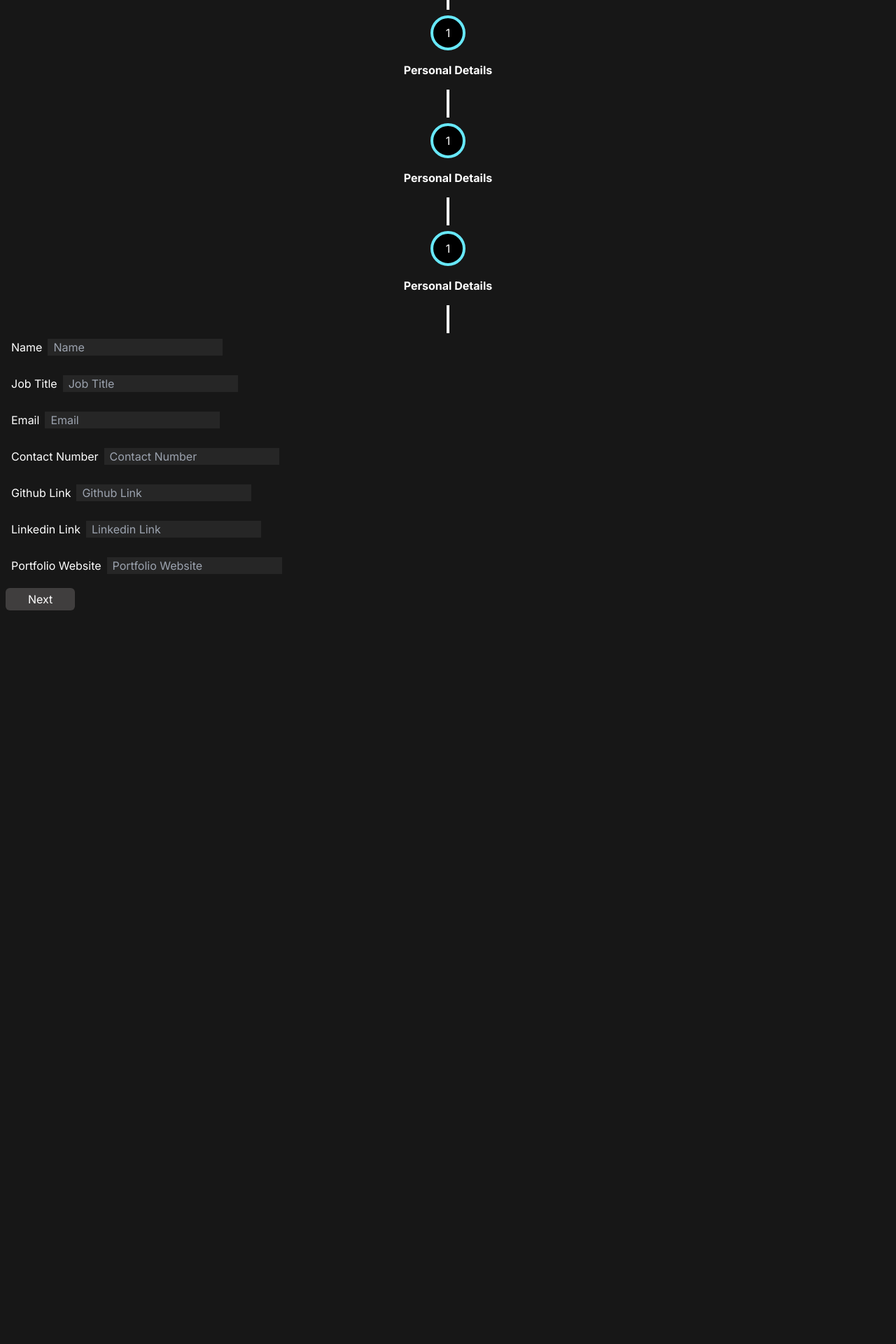
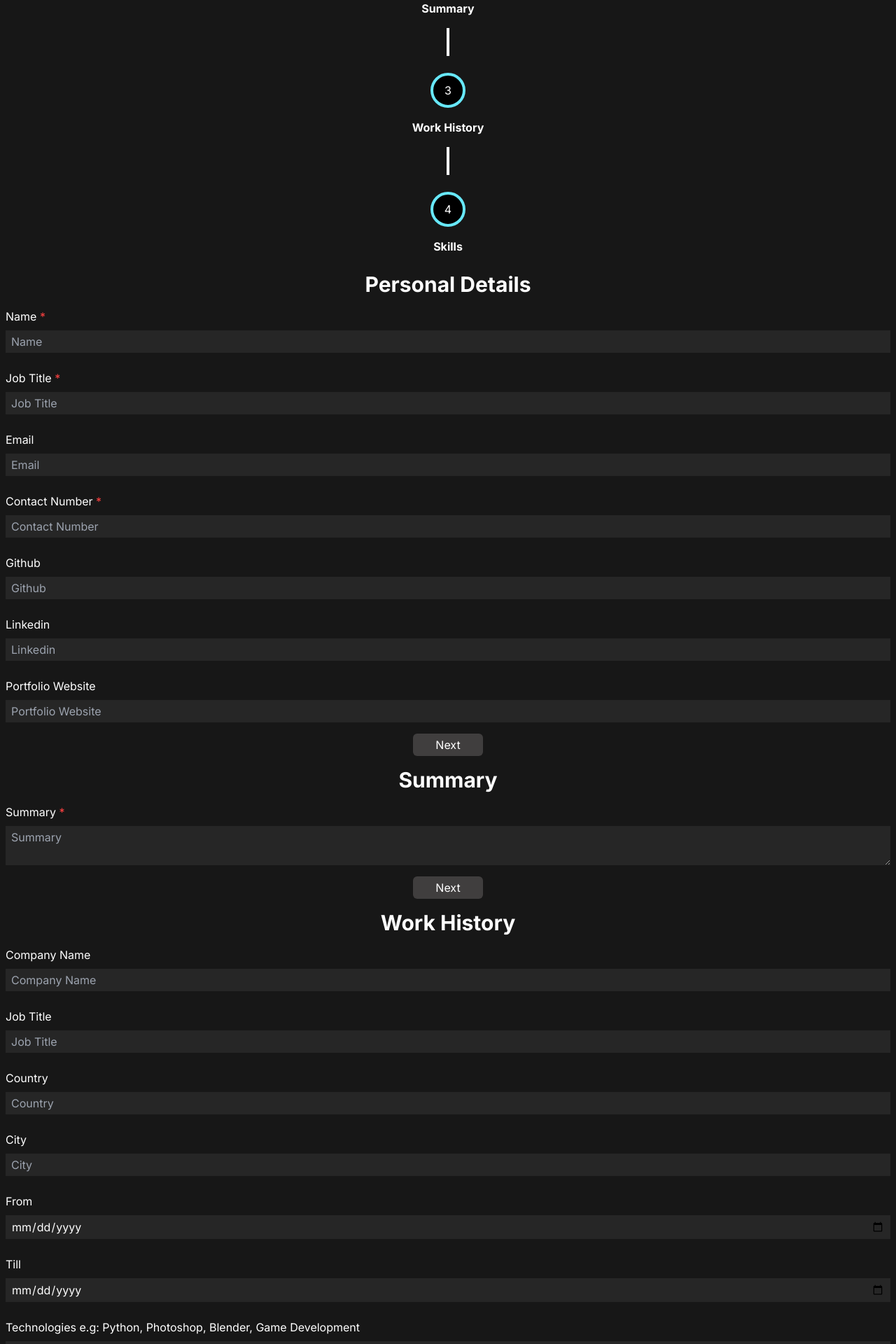
Before and after one commit to sameerstg/cv-maker, a Next.js app: page / in a window 1280 px wide. Shown: the part 340-2260 px from the top of the page at 70% size. Before the commit the page ends 1224 px from the top, so only its background shows below. Built offline with nearby package versions, Linux system fonts and the light colour scheme.

Commit message:
dynamic form added

```diff
--- /dev/null
+++ b/app/components/Form.tsx
@@ -0,0 +1,24 @@
+import InputField from "@/app/components/InputField";
+import { field } from "@/static/forms";
+
+export default function Form(props: form) {
+  const arr: field[] = props.fieldsWithType;
+  return (
+    <form className="flex w-full flex-col gap-2 justify-center items-start mx-auto my-4">
+
+      <h1 className="text-3xl font-bold text-center mx-auto">{props.formName}</h1>
+      {
+        arr.map((field: field,key) => (<>
+
+          <InputField  key={key} label={field.label} type={field.type} mandatory={field.mandatory} textArea={field.textArea}/>
+        </>))
+      }
+      <button className="bg-[#403e3e]  px-8 py-1 rounded-md mx-auto ">Next</button>
+
+    </form>
+  );
+}
+export interface form {
+  formName: string;
+  fieldsWithType: field[];
+}
--- /dev/null
+++ b/app/components/InputField.tsx
@@ -0,0 +1,17 @@
+import { field } from "@/static/forms";
+
+export default function InputField(props: field) {
+  return (<>
+
+    <div className="flex flex-col gap-2 p-2 w-full">
+
+      <label htmlFor="name">{props.label}{props.mandatory ? <span className="text-[#ff4141]"> *</span> : null}</label>
+      {
+        props.textArea ?
+          <textarea className="bg-[#262626] px-2 py-1 w-full" placeholder={props.label}></textarea>
+          :
+          <input className="bg-[#262626] px-2 py-1 w-full" type={props.type} placeholder={props.label} spellCheck={props.textArea}></input>
+      }
+    </div>
+  </>);
+}
--- /dev/null
+++ b/app/components/RoundedStatus.tsx
@@ -0,0 +1,26 @@
+import React from 'react'
+
+type Props = {
+    title: string;
+    number: number;
+    showLine :boolean;
+}
+
+const RoundedStatus = (props: Props) => {
+    return (
+        <>
+            <div className="flex flex-col mx-auto gap-4 mb-6">
+                <div className="rounded-[50%] bg-black border-4 border-cyan-300 w-[50px] h-[50px] flex  mx-auto ">
+                    <div className="mx-auto align-middle justify-center flex flex-col">
+                        {props.number}
+                    </div>
+
+                </div>
+                <h1 className="w-full mx-auto text-center font-bold">{props.title}</h1>
+                {props.showLine ? <div className="mx-auto w-1 h-10 bg-white"></div> : null}
+            </div>
+        </>
+    )
+}
+
+export default RoundedStatus
--- a/app/layout.tsx
+++ b/app/layout.tsx
@@ -1,7 +1,7 @@
 import type { Metadata } from "next";
 import { Inter } from "next/font/google";
 import "./globals.css";
-import Navbar from "@/components/navbar";
+import Navbar from "@/app/components/Navbar";
 
 const inter = Inter({ subsets: ["latin"] });
 
--- a/app/page.tsx
+++ b/app/page.tsx
@@ -1,72 +1,22 @@
-import Form from "@/components/Form";
-import Navbar from "@/components/navbar";
-
+import Form, { form } from "@/app/components/Form";
+import RoundedStatus from "@/app/components/RoundedStatus";
+import {allForms} from '@/static/forms'
 export default function Home() {
-
 
   return (
     <>
-      <div className="flex flex-col w-full px-7 py-10 text-center" >
-        <h1 className="mx-auto">Cv/Resume Maker</h1>
-      </div>
-      <div className="flex flex-col gap-2">
-        <>
-          <div className="flex flex-col mx-auto gap-4">
-            <div className="rounded-[50%] bg-black border-4 border-cyan-300 w-[50px] h-[50px] flex  mx-auto ">
-              <div className="mx-auto align-middle justify-center flex flex-col">
-                1
-              </div>
 
-            </div>
-            <h1 className="w-full mx-auto text-center font-bold">Personal Details</h1>
-            <div className="mx-auto w-1 h-10 bg-white"></div>
-          </div>
-        </>
-        <>
-          <div className="flex flex-col mx-auto gap-4">
-            <div className="rounded-[50%] bg-black border-4 border-cyan-300 w-[50px] h-[50px] flex  mx-auto ">
-              <div className="mx-auto align-middle justify-center flex flex-col">
-                1
-              </div>
+      {
+        allForms.map((form,key) => (
+          <RoundedStatus key={key} number={allForms.indexOf(form) + 1} title={form.formName} showLine={allForms.indexOf(form) !== allForms.length - 1} />
+        ))
+      }
+      {
+        allForms.map((form: form,key) => (
+          < Form key={key} formName={form.formName} fieldsWithType={form.fieldsWithType} />
+        ))
+      }
 
-            </div>
-            <h1 className="w-full mx-auto text-center font-bold">Personal Details</h1>
-            <div className="mx-auto w-1 h-10 bg-white"></div>
-          </div>
-        </>
-        <>
-          <div className="flex flex-col mx-auto gap-4">
-            <div className="rounded-[50%] bg-black border-4 border-cyan-300 w-[50px] h-[50px] flex  mx-auto ">
-              <div className="mx-auto align-middle justify-center flex flex-col">
-                1
-              </div>
-
-            </div>
-            <h1 className="w-full mx-auto text-center font-bold">Personal Details</h1>
-            <div className="mx-auto w-1 h-10 bg-white"></div>
-          </div>
-        </>
-        <>
-          <div className="flex flex-col mx-auto gap-4">
-            <div className="rounded-[50%] bg-black border-4 border-cyan-300 w-[50px] h-[50px] flex  mx-auto ">
-              <div className="mx-auto align-middle justify-center flex flex-col">
-                1
-              </div>
-
-            </div>
-            <h1 className="w-full mx-auto text-center font-bold">Personal Details</h1>
-            <div className="mx-auto w-1 h-10 bg-white"></div>
-          </div>
-        </>
-      </div>
-      <Form formName="Bio" fieldsWithType={[]} />
-
-      {/* <InputField label="asfasf" type="asfasf" /> */}
     </>
   );
 }
-
-export interface field {
-  label: string;
-  type: string;
-}
--- a/components/Form.tsx
+++ /dev/null
@@ -1,37 +0,0 @@
-import InputField from "@/components/InputField";
-import {  field } from "../app/page";
-
-export default function Form(props: form) {
-  const arr: field[] = props.fieldsWithType;
-  console.log("hello world");
-  return (
-    <form className="flex flex-col gap-3 justify-center items-start mx-2">
-      <InputField label="Name" type="text" />
-      <InputField label="Job Title" type="text" />
-      <InputField label="Email" type="email" />
-      <InputField label="Contact Number" type="tel" />
-      <InputField label="Github Link" type="text" />
-      <InputField label="Linkedin Link" type="text" />
-      <InputField label="Portfolio Website" type="text" />
-      <button className="bg-[#403e3e] px-8 py-1 rounded-md">Next</button>
-      <div>
-
-
-        {/* {arr.map((key:any,f: field) => {
-
-
-    <div id={key}>
-
-    </div>
-
-            })} */}
-
-
-      </div>
-    </form>
-  );
-}
-export interface form {
-  formName: string;
-  fieldsWithType: field[];
-}
--- a/components/InputField.tsx
+++ /dev/null
@@ -1,11 +0,0 @@
-import { field } from "../app/page";
-
-export default function InputField(props: field) {
-  return (<>
-
-    <div className="flex gap-2 p-2">
-      <label htmlFor="name">{props.label}</label>
-      <input className="bg-[#262626] px-2" type={props.type} placeholder={props.label}></input>
-    </div>
-  </>);
-}
--- /dev/null
+++ b/static/forms.tsx
@@ -0,0 +1,143 @@
+import { form } from "@/app/components/Form";
+
+const personalDetails: form = {
+    formName: "Personal Details", fieldsWithType: [
+        {
+            label: "Name",
+            type: "text",
+            mandatory: true,
+
+
+        },
+        {
+            label: "Job Title",
+            type: "text",
+            mandatory: true
+
+        },
+        {
+            label: "Email",
+            type: "text",
+            mandatory: false
+
+        },
+        {
+            label: "Contact Number",
+            type: "text",
+            mandatory: true
+
+        },
+        {
+            label: "Github",
+            type: "text",
+            mandatory: false
+
+        },
+        {
+            label: "Linkedin",
+            type: "text",
+            mandatory: false
+
+        },
+        {
+            label: "Portfolio Website",
+            type: "text",
+            mandatory: false
+
+        },
+
+    ]
+};
+const summary: form = {
+    formName: "Summary", fieldsWithType: [
+        {
+            label: "Summary",
+            type: "text",
+            mandatory: true,
+            textArea: true
+
+        }
+    ]
+};
+const workHistory: form = {
+    formName: "Work History", fieldsWithType: [
+        {
+            label: "Company Name",
+            type: "text",
+            mandatory: false
+
+        },
+        {
+            label: "Job Title",
+            type: "text",
+            mandatory: false
+
+        },
+        {
+            label: "Country",
+            type: "text",
+            mandatory: false
+
+        },
+        {
+            label: "City",
+            type: "text",
+            mandatory: false
+
+        },
+        {
+            label: "From",
+            type: "date",
+            mandatory: false
+
+        },
+        {
+            label: "Till",
+            type: "date",
+            mandatory: false
+
+        },
+        {
+            label: "Technologies e.g: Python, Photoshop, Blender, Game Development",
+            type: "text",
+            mandatory: false
+
+        },
+        {
+            label: "Description",
+            type: "text",
+            mandatory: false
+
+        },
+    ]
+};
+const skills: form = {
+    formName: "Skills", fieldsWithType: [
+        {
+            label: "Skills",
+            type: "text",
+            mandatory: true,
+            textArea: true
+
+        }
+    ]
+};
+const education: form = {
+    formName: "Education", fieldsWithType: [
+        {
+            label: "Education",
+            type: "text",
+            mandatory: true,
+            textArea: true
+
+        }
+    ]
+};
+
+export const allForms: form[] = [personalDetails, summary, workHistory, skills];
+export interface field {
+    label: string;
+    type: string;
+    mandatory: boolean;
+    textArea?: boolean;
+}
--- a/tailwind.config.ts
+++ b/tailwind.config.ts
@@ -12,7 +12,7 @@ const config: Config = {
         "gradient-radial": "radial-gradient(var(--tw-gradient-stops))",
         "gradient-conic":
           "conic-gradient(from 180deg at 50% 50%, var(--tw-gradient-stops))",
-      },
+      }
     },
   },
   plugins: [],
```
Also changed, not shown: app/components/Navbar.tsx (renamed from components/navbar.tsx).
